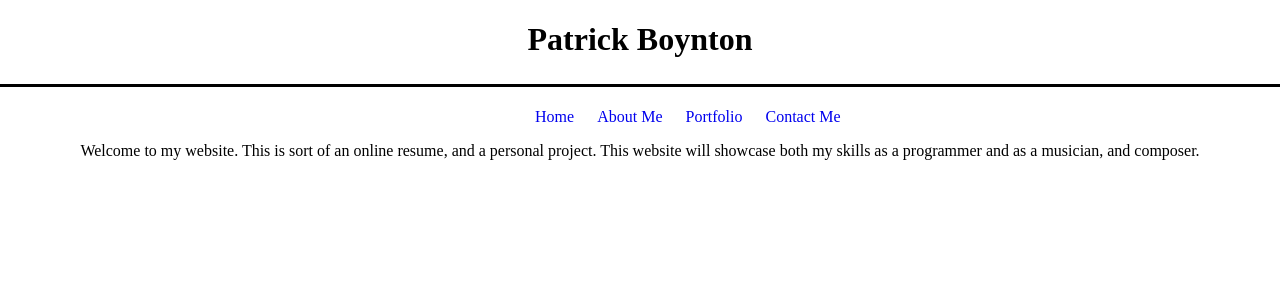
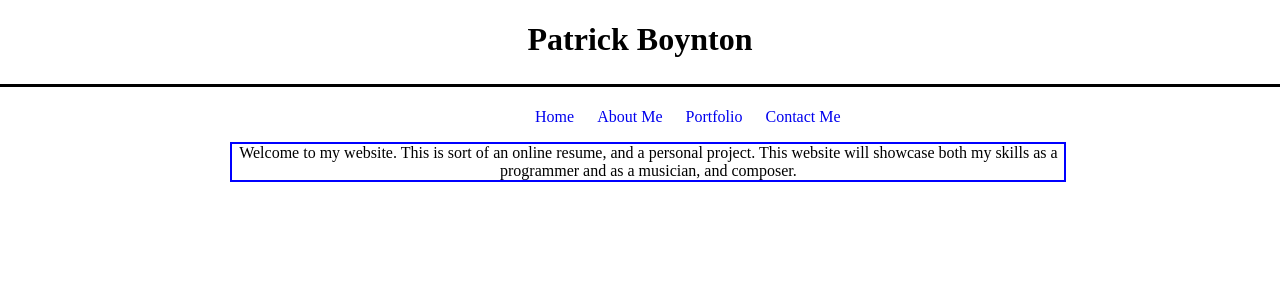
Before and after one commit to PatrickBoyn/PersonalSite, a Django app: page / in a window 1280 px wide. Shown: the top 300 px of the page. Run offline with Django 3.2, Linux system fonts and the light colour scheme.

Commit message:
I use a border to easily see boundaries without inspecting. I used it to help me center the paragraph when I gave it a width.

```diff
--- a/personal/static/css/site.css
+++ b/personal/static/css/site.css
@@ -29,6 +29,9 @@ a:hover{
 }
 p{
     text-align:center;
+    width:65%;
+    margin-left:18%;
+    border:2px solid blue;
 }
 img{
     padding-left:2%;
```
